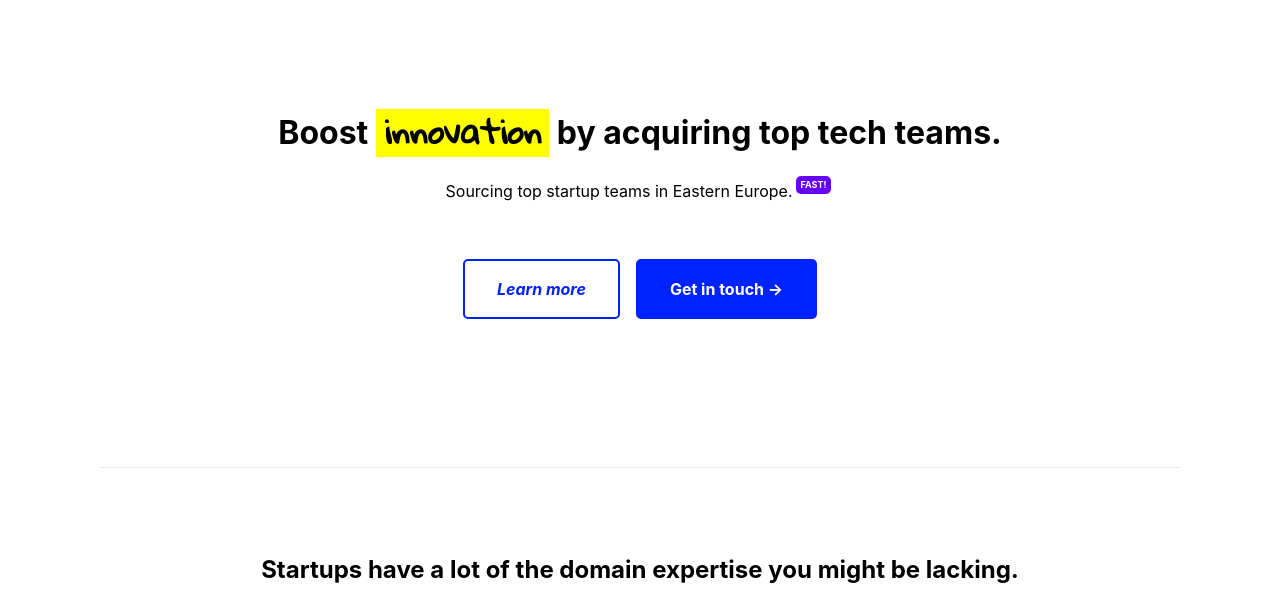
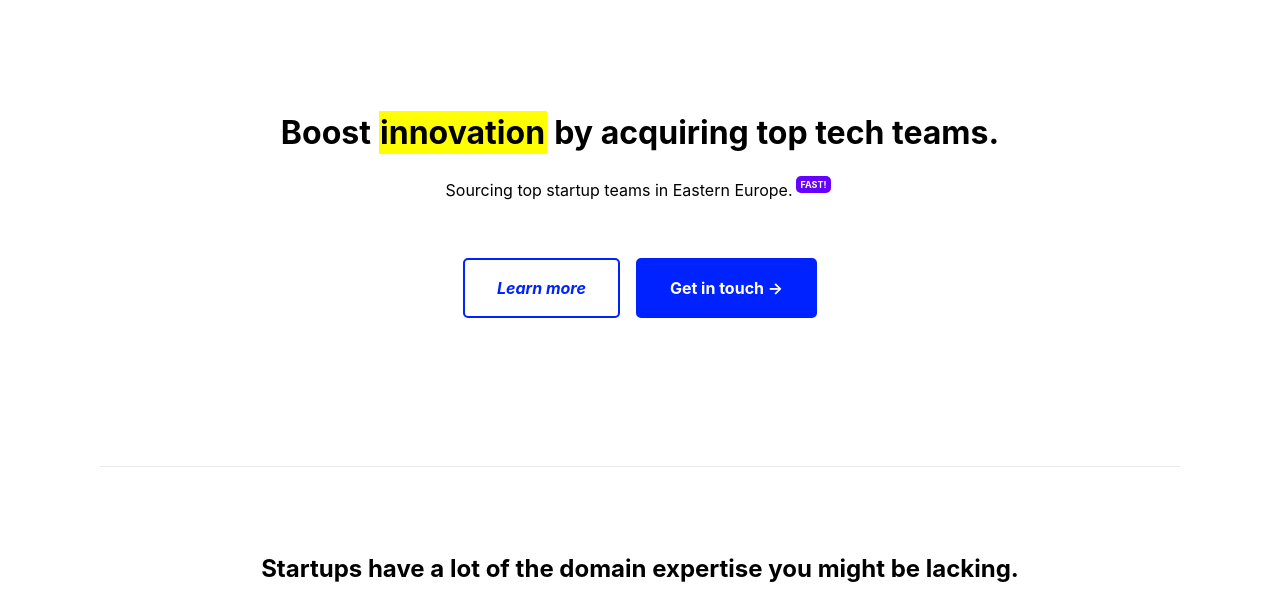
Before and after one commit to martonmedveczky/martonmedveczky.github.io, a plain HTML site: page index.html in a window 1280 px wide. Shown: the part 159-763 px from the top of the page. Drawn offline with Linux system fonts and the light colour scheme.

Commit message:
innovation

```diff
--- a/index.html
+++ b/index.html
@@ -32,7 +32,7 @@
         </nav>
 
         <!-- Hero  -->
-        <h1>Boost <mark id="innovation">innovation</mark> by acquiring top tech teams.</h1>
+        <h1>Boost <mark>innovation</mark> by acquiring top tech teams.</h1>
         <p>Sourcing top startup teams in Eastern Europe.<sup>FAST!</sup></p>
         <br>
         <p><a href="#services"><i>Learn more</i></a><a href="#contact"><b>Get in touch &rarr;</b></a></p>
```
